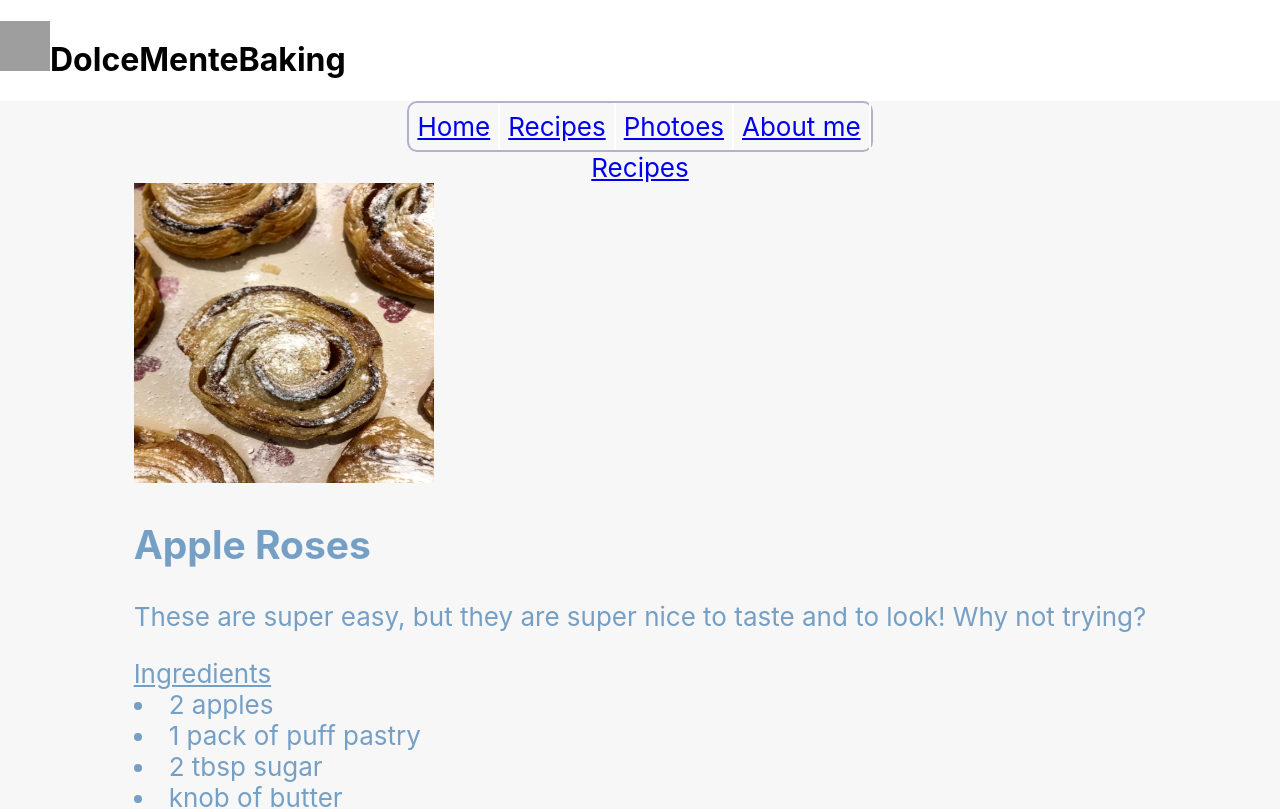
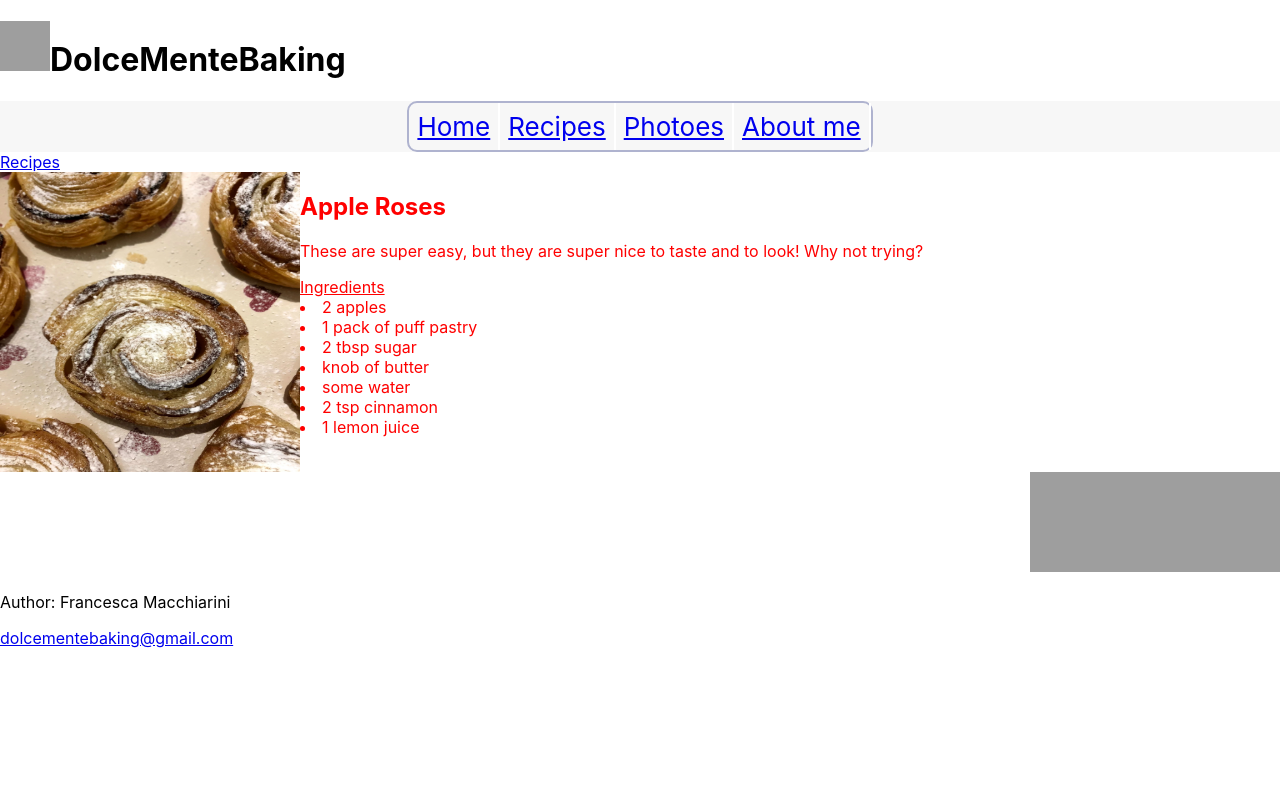
Before and after one commit to Frafri/hello-cusine, a React (Create React App) app: page / in a window 1280 px wide. Shown: the top 809 px of the page. Built offline with nearby package versions, Linux system fonts and the light colour scheme; grey boxes are pictures that could not be loaded.

Commit message:
style fixes for Apple-Roses class

```diff
--- a/src/App.css
+++ b/src/App.css
@@ -15,7 +15,6 @@
 
 .App-header {
   background-color: #f7f7f7;
-  min-height: 100vh;
   display: flex;
   flex-direction: column;
   align-items: center;
@@ -51,10 +50,7 @@
 }
 
 .Apple-Roses {
-  display:flex;
-  color:#768383;
-  font-size:small;
-  justify-content:right;
+  color: red;
 }
 
 @keyframes App-logo-spin {
--- a/src/App.js
+++ b/src/App.js
@@ -12,6 +12,7 @@ function App() {
             <div> <a href="https://www.instagram.com/dolcementebaking/"> Photoes</a> </div>
             <div> <a href="https://dolcementebaking.wixsite.com/dolcemente/about-me"> About me</a> </div>
         </nav>
+      </header>
         <a
           className="App-link"
           href="https://dolcementebaking.wixsite.com/dolcemente/food-from-around-the-world"
@@ -19,9 +20,8 @@ function App() {
           rel="noopener noreferrer"
         >
           Recipes
-        </a> <div
-        App classname="Roses-Image"> <img src="roses.png" alt="roses image" width="300" height="300"/>
-        <div classname="Apple-Roses"><h2> Apple Roses </h2>
+        </a> <div className="Roses-Image"> <img src="roses.png" alt="roses image" width="300" height="300"/>
+        <div className="Apple-Roses"><h2> Apple Roses </h2>
         <p> These are super easy, but they are super nice to taste and to look! Why not trying? </p>
         <u> Ingredients</u>
         <li> 2 apples </li>
@@ -32,7 +32,6 @@ function App() {
         <li>2 tsp cinnamon</li>
         <li>1 lemon juice</li>
         </div></div>
-      </header>
       <div className="Facebook-Social-Logo">
         <a href="https://www.facebook.com/dolcementebaking/">
         <img class="lazy" src="https://www.logo.wine/a/logo/Facebook/Facebook-f_Logo-Blue-Logo.wine.svg" data-original="https://mpng.subpng.com/20180420/dye/kisspng-social-media-computer-icons-facebook-media-icon-5ad99bd52a6ec2.1244941515242106451738.jpg" title="Social Media Logo" alt="Social Media Logo - transparent png image" width="150" height="100"/>
```
